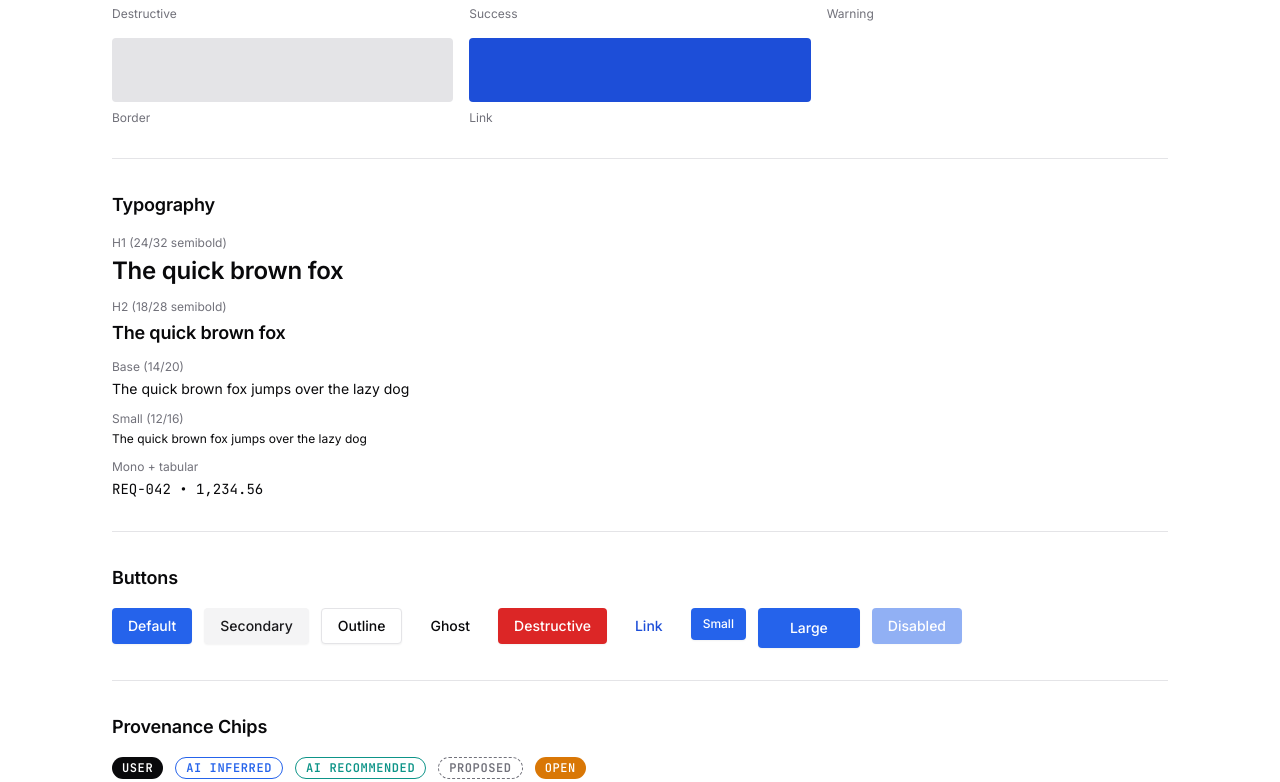
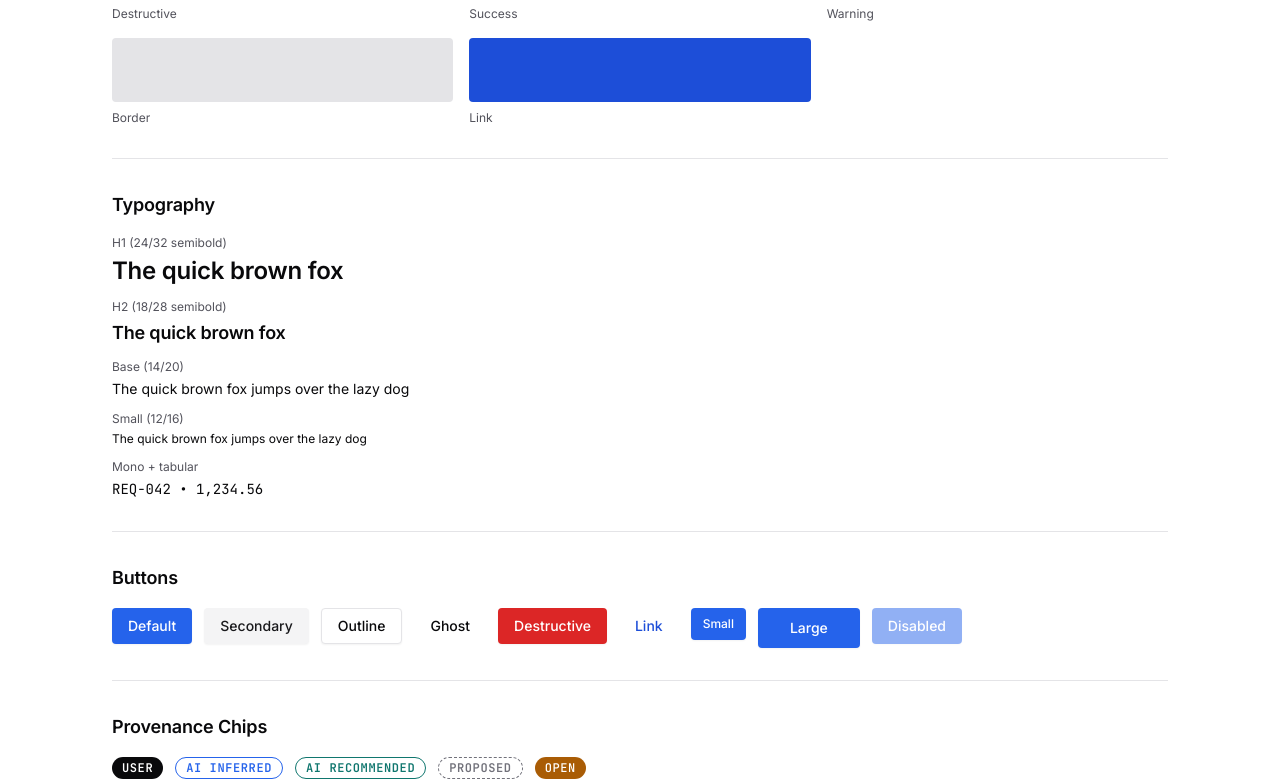
Before and after one commit to kuronaichi024-ui/AI-Planner, a Next.js app: page /styleguide in a window 1280 px wide. Shown: the part 418-1200 px from the top of the page. Built offline with nearby package versions, Linux system fonts and the light colour scheme.

Commit message:
phase0: WCAG AA contrast test, token fixes, provenance-chip uses --chip-* tokens

```diff
--- a/src/app/globals.css
+++ b/src/app/globals.css
@@ -29,7 +29,7 @@
     --secondary-foreground: 240 5.9% 10%;
 
     --muted: 240 4.8% 95.9%; /* zinc-100 */
-    --muted-foreground: 240 3.8% 46.1%; /* zinc-500 */
+    --muted-foreground: 240 5.2% 33.9%; /* zinc-700, 4.5:1 on zinc-100 */
 
     --accent: 240 4.8% 95.9%;
     --accent-foreground: 240 5.9% 10%;
@@ -37,9 +37,9 @@
     /* Status */
     --destructive: 0 72.2% 50.6%; /* red-600 */
     --destructive-foreground: 0 0% 100%;
-    --success: 142.1 76.2% 36.3%; /* green-600 */
+    --success: 142.1 76.2% 29%; /* green, darker for contrast */
     --success-foreground: 0 0% 100%;
-    --warning: 32.1 94.6% 43.7%; /* amber-600 */
+    --warning: 32.1 94.6% 34%; /* amber, darker for contrast */
     --warning-foreground: 0 0% 100%;
 
     /* Lines and focus */
@@ -54,10 +54,10 @@
     --chip-user-bg: 240 10% 3.9%; /* solid near-black */
     --chip-user-fg: 0 0% 100%;
     --chip-ai-inferred: 221.2 83.2% 53.3%; /* blue outline */
-    --chip-ai-recommended: 174.7 83.9% 31.6%; /* teal outline */
+    --chip-ai-recommended: 175.3 77.4% 26.1%; /* teal outline, darker */
     --chip-proposed: 240 3.8% 46.1%; /* dashed neutral border */
-    --chip-open-bg: 37.7 92.1% 50.2%; /* amber fill */
-    --chip-open-fg: 240 10% 3.9%;
+    --chip-open-bg: 32.1 94.6% 34%; /* amber fill, uses --warning */
+    --chip-open-fg: 0 0% 100%;
 
     /* Shape */
     --radius: 0.375rem; /* 6px controls */
@@ -89,7 +89,7 @@
     --destructive: 0 62.8% 50%;
     --destructive-foreground: 0 0% 98%;
     --success: 142.1 70.6% 45.3%;
-    --success-foreground: 0 0% 100%;
+    --success-foreground: 240 10% 3.9%; /* dark bg */
     --warning: 37.7 92.1% 50.2%;
     --warning-foreground: 240 10% 3.9%;
 
@@ -103,7 +103,7 @@
     --chip-user-bg: 0 0% 98%; /* inverted in dark */
     --chip-user-fg: 240 10% 3.9%;
     --chip-ai-inferred: 213.1 93.9% 67.8%;
-    --chip-ai-recommended: 172.5 66% 50.4%;
+    --chip-ai-recommended: 175.3 77.4% 50%; /* brighter teal in dark for 4.5:1 on near-black */
     --chip-proposed: 240 5% 64.9%;
     --chip-open-bg: 37.7 92.1% 50.2%;
     --chip-open-fg: 240 10% 3.9%;
--- a/src/components/provenance-chip.tsx
+++ b/src/components/provenance-chip.tsx
@@ -16,11 +16,11 @@ const chipVariants = cva(
   {
     variants: {
       type: {
-        user: "bg-foreground text-background",
-        "ai-inferred": "border border-primary text-primary bg-transparent",
-        "ai-recommended": "border border-teal-600 text-teal-600 dark:border-teal-400 dark:text-teal-400 bg-transparent",
-        proposed: "border border-dashed border-muted-foreground text-muted-foreground bg-transparent",
-        open: "bg-warning text-warning-foreground font-medium",
+        user: "bg-[hsl(var(--chip-user-bg))] text-[hsl(var(--chip-user-fg))]",
+        "ai-inferred": "border border-[hsl(var(--chip-ai-inferred))] text-[hsl(var(--chip-ai-inferred))] bg-transparent",
+        "ai-recommended": "border border-[hsl(var(--chip-ai-recommended))] text-[hsl(var(--chip-ai-recommended))] bg-transparent",
+        proposed: "border border-dashed border-[hsl(var(--chip-proposed))] text-[hsl(var(--chip-proposed))] bg-transparent",
+        open: "bg-[hsl(var(--chip-open-bg))] text-[hsl(var(--chip-open-fg))] font-medium",
       },
     },
     defaultVariants: {
```
Also changed, not shown: 2 other files (tests, documents, lock files or other folders).
